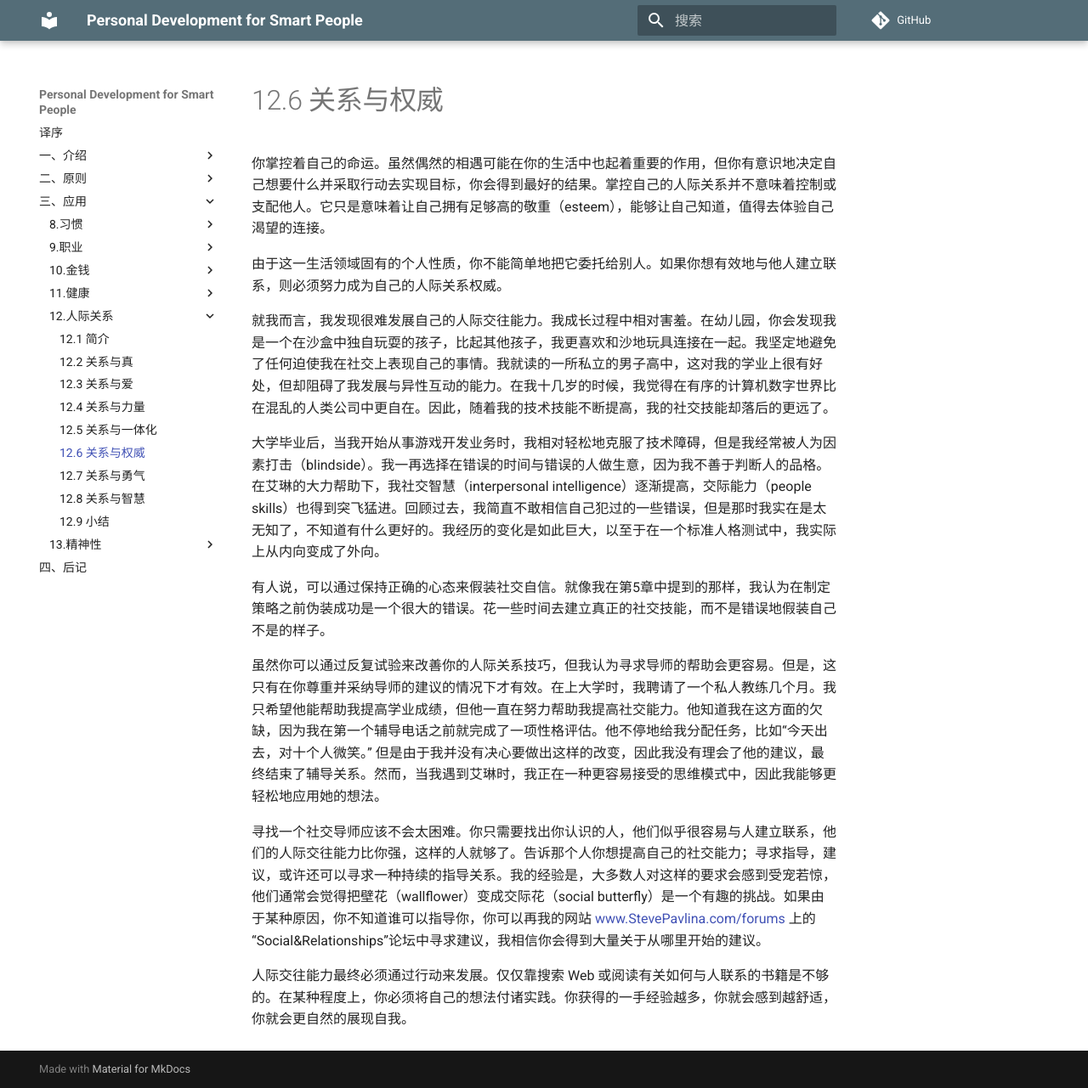
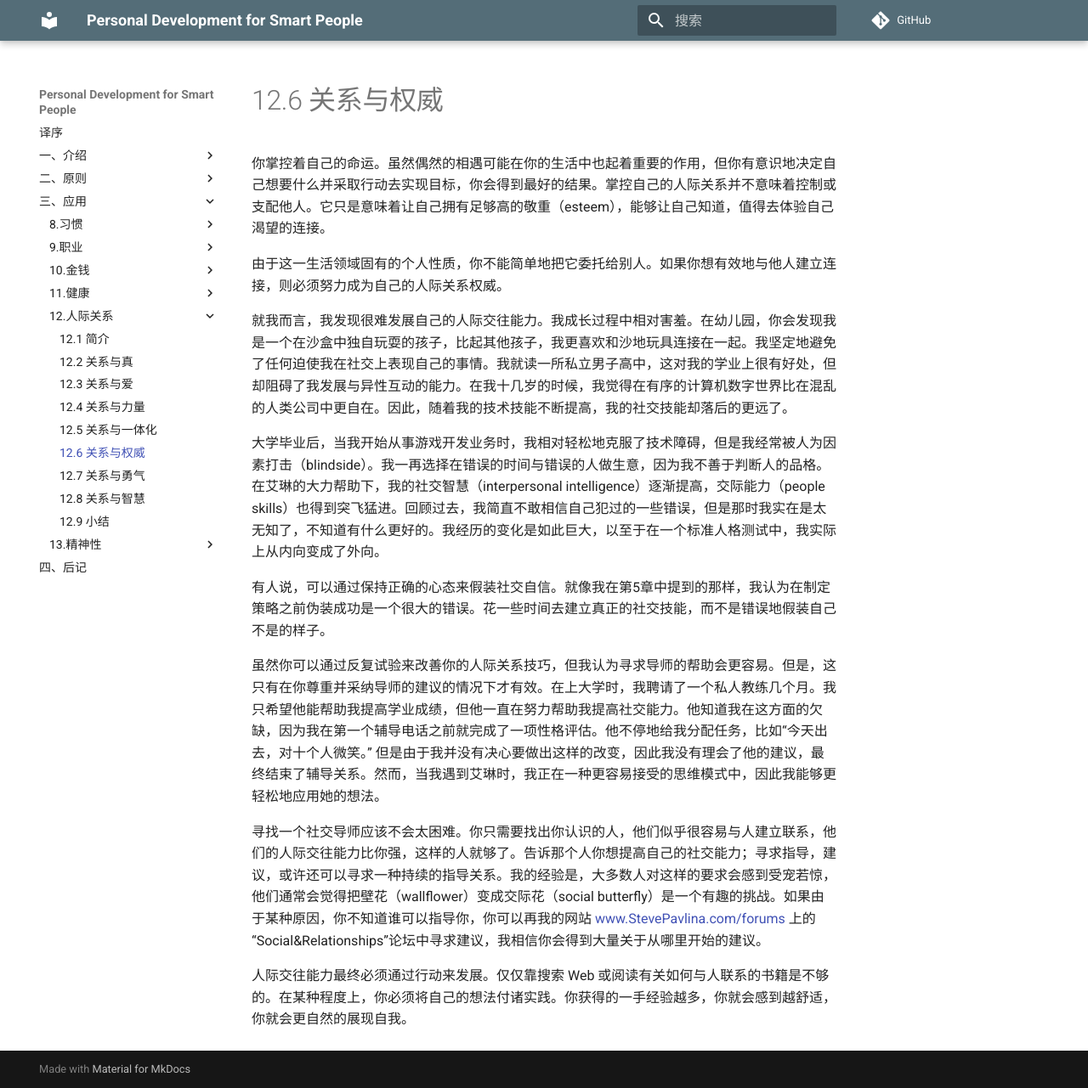
Before and after one commit to wtsnwei/pdsp, an MkDocs documentation site: the page built from docs/3.Application/12.relationships/05.relationships-authority.md, in a window 1280 px wide and 1281 px high. Shown: the whole window at 85% size. Built offline with MkDocs 1.6.1 and Material for MkDocs 9.7.7, drawn with Linux system fonts in a browser that asks for light colours; comment, search, counter and statistics services are not loaded.

Commit message:
修正语句

```diff
--- a/docs/3.Application/12.relationships/05.relationships-authority.md
+++ b/docs/3.Application/12.relationships/05.relationships-authority.md
@@ -5,11 +5,11 @@ date:       2021-03-17
 
 你掌控着自己的命运。虽然偶然的相遇可能在你的生活中也起着重要的作用，但你有意识地决定自己想要什么并采取行动去实现目标，你会得到最好的结果。掌控自己的人际关系并不意味着控制或支配他人。它只是意味着让自己拥有足够高的敬重（esteem），能够让自己知道，值得去体验自己渴望的连接。
 
-由于这一生活领域固有的个人性质，你不能简单地把它委托给别人。如果你想有效地与他人建立联系，则必须努力成为自己的人际关系权威。
+由于这一生活领域固有的个人性质，你不能简单地把它委托给别人。如果你想有效地与他人建立连接，则必须努力成为自己的人际关系权威。
 
-就我而言，我发现很难发展自己的人际交往能力。我成长过程中相对害羞。在幼儿园，你会发现我是一个在沙盒中独自玩耍的孩子，比起其他孩子，我更喜欢和沙地玩具连接在一起。我坚定地避免了任何迫使我在社交上表现自己的事情。我就读的一所私立的男子高中，这对我的学业上很有好处，但却阻碍了我发展与异性互动的能力。在我十几岁的时候，我觉得在有序的计算机数字世界比在混乱的人类公司中更自在。因此，随着我的技术技能不断提高，我的社交技能却落后的更远了。
+就我而言，我发现很难发展自己的人际交往能力。我成长过程中相对害羞。在幼儿园，你会发现我是一个在沙盒中独自玩耍的孩子，比起其他孩子，我更喜欢和沙地玩具连接在一起。我坚定地避免了任何迫使我在社交上表现自己的事情。我就读一所私立男子高中，这对我的学业上很有好处，但却阻碍了我发展与异性互动的能力。在我十几岁的时候，我觉得在有序的计算机数字世界比在混乱的人类公司中更自在。因此，随着我的技术技能不断提高，我的社交技能却落后的更远了。
 
-大学毕业后，当我开始从事游戏开发业务时，我相对轻松地克服了技术障碍，但是我经常被人为因素打击（blindside）。我一再选择在错误的时间与错误的人做生意，因为我不善于判断人的品格。在艾琳的大力帮助下，我社交智慧（interpersonal intelligence）逐渐提高，交际能力（people skills）也得到突飞猛进。回顾过去，我简直不敢相信自己犯过的一些错误，但是那时我实在是太无知了，不知道有什么更好的。我经历的变化是如此巨大，以至于在一个标准人格测试中，我实际上从内向变成了外向。
+大学毕业后，当我开始从事游戏开发业务时，我相对轻松地克服了技术障碍，但是我经常被人为因素打击（blindside）。我一再选择在错误的时间与错误的人做生意，因为我不善于判断人的品格。在艾琳的大力帮助下，我的社交智慧（interpersonal intelligence）逐渐提高，交际能力（people skills）也得到突飞猛进。回顾过去，我简直不敢相信自己犯过的一些错误，但是那时我实在是太无知了，不知道有什么更好的。我经历的变化是如此巨大，以至于在一个标准人格测试中，我实际上从内向变成了外向。
 
 有人说，可以通过保持正确的心态来假装社交自信。就像我在第5章中提到的那样，我认为在制定策略之前伪装成功是一个很大的错误。花一些时间去建立真正的社交技能，而不是错误地假装自己不是的样子。
 
```
